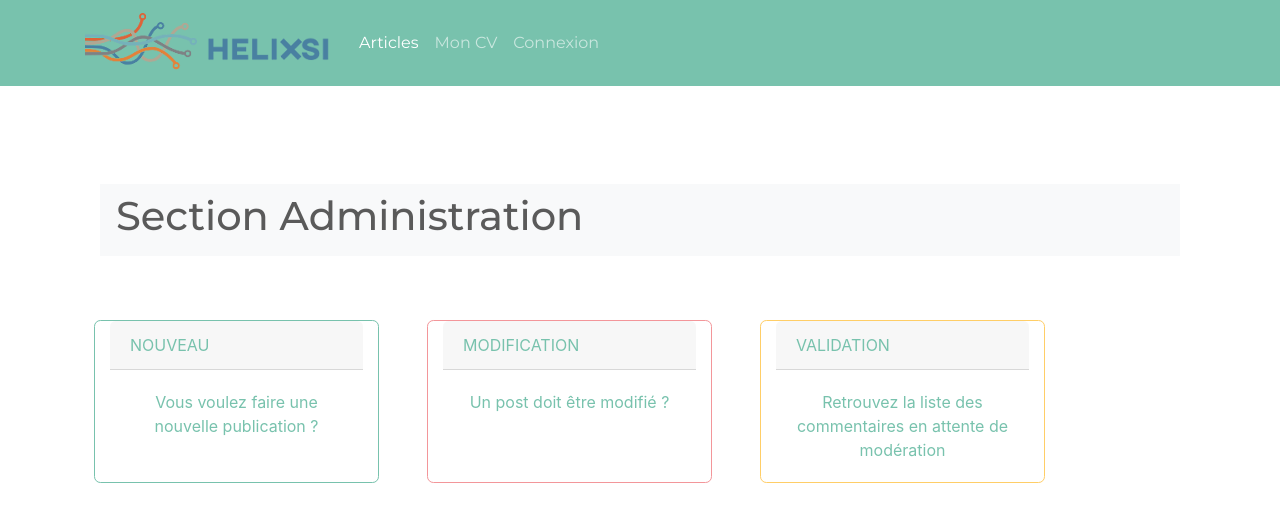
After one commit to Toasted201/OpenClassroom_P05, a PHP site: template View/Back/admin.html.twig in a window 1280 px wide. The commit adds this page. Shown: the top 522 px of the page. Run offline with PHP 8.4, Linux system fonts and the light colour scheme; the template is opened without the code that fills it, so the values that code supplies are empty; some libraries are stand-ins or nearby versions.

Commit message:
Pade Admin + add BackController

```diff
--- a/Controller/FrontController.php
+++ b/Controller/FrontController.php
@@ -70,11 +70,6 @@ class FrontController extends BaseController
     public function curriculum()
     {
         echo $this->render('Front/cv.html.twig', []);
-    }
-
-    public function admin()
-    {
-        echo $this->render('Admin/admin.html.twig', []);
     }
 
     public function contact() //TODO optionnel : "à mettre dans un service"
--- /dev/null
+++ b/View/Back/admin.html.twig
@@ -0,0 +1,28 @@
+{% extends "Template/baseBack.html.twig" %}
+
+{% block title %}Administration{% endblock %}
+
+{% block content %}
+    <div class="bs-component">
+    <div class="row">
+              <a class="card col-12 col-md-3 mx-4 border-primary mb-3" href="?action=addPost">
+                <div class="card-header">NOUVEAU</div>
+                <div class="card-body">
+                  <p class="card-text text-center">Vous voulez faire une nouvelle publication ?</p>
+                </div>
+              </a>
+              <a class="card col-12 col-md-3 mx-4 border-secondary mb-3" href="?action=editPost">
+                <div class="card-header">MODIFICATION</div>
+                <div class="card-body">
+                  <p class="card-text text-center">Un post doit être modifié ?</p>
+                </div>
+              </a>
+              <a class="card col-12 col-md-3 mx-4 border-warning mb-3" href="?action=validComment">
+                <div class="card-header">VALIDATION</div>
+                <div class="card-body">
+                  <p class="card-text text-center">Retrouvez la liste des commentaires en attente de modération</p>
+                </div>
+              </a>
+             </div>
+    </div>
+{% endblock %}
--- /dev/null
+++ b/View/Template/baseBack.html.twig
@@ -0,0 +1,58 @@
+<!DOCTYPE html>
+<head>
+    <meta charset="utf-8">
+    <meta http-equiv="X-UA-Compatible" content="IE=edge">
+    <title>{% block title %}{% endblock %}</title>
+    <meta name="description" content="">
+    <meta name="viewport" content="width=device-width, initial-scale=1">
+    <link rel="stylesheet" href="css/bootstrap.css" media="screen">
+    <link rel="stylesheet" href="css/custom.min.css">
+</head>
+
+<body>
+
+
+<div class="navbar navbar-expand-lg fixed-top navbar-dark bg-primary">
+    <div class="container">
+        <a class="navbar-brand" href="?action="><img src="img/logo.png" alt="helixsi"></img></a>
+        <button class="navbar-toggler" type="button" data-toggle="collapse" data-target="#navbarSupportedContent" aria-controls="navbarSupportedContent" aria-expanded="false" aria-label="Toggle navigation">
+        <span class="navbar-toggler-icon"></span>
+        </button>
+        <div class="collapse navbar-collapse" id="navbarSupportedContent">
+            <ul class="navbar-nav mr-auto">
+                <li class="nav-item active">
+                  <a class="nav-link" href="?action=posts">Articles <span class="sr-only">(current)</span></a>
+                </li>
+                <li class="nav-item">
+                    <a class="nav-link" href="?action=curriculum">Mon CV<span class="sr-only">(current)</span></a>
+                  </li>
+                <li class="nav-item">
+                    {% if firstName is empty %}<a class="nav-link" href="?action=authentification">Connexion <span class="sr-only">(current)</span></a>
+                    {% else %} <a class="nav-link" href="?action=deconnexion"> Déconnexion ( {{firstName}}) </a>
+                    {% endif %}
+                </li>
+
+            </ul>
+        </div>
+    </div>
+</div>
+
+<div class="bs-docs-section clearfix">
+    <div class="container">
+        <div class="col">
+            <div class="bs-component">
+                <nav class="navbar navbar-expand-lg navbar-light bg-light">
+                    <h1>Section Administration</h1>
+                </nav>
+            </div>
+        </div>
+    </div>
+</div>
+
+<div class="container">
+    <div class="bs-docs-section"> <!--contenu-->
+            <div id="content">{% block content %}{% endblock %}</div>
+    </div>
+</div>
+</body>
+</html>
--- a/public/index.php
+++ b/public/index.php
@@ -1,6 +1,7 @@
 <?php
 
 use Controller\FrontController;
+use Controller\BackController;
 use App\{Request, Session, Router};
 
 // charger autoloader
@@ -19,7 +20,10 @@ $router->pushGet('deconnexion', [FrontController::class, 'deconnexion']);
 $router->pushPost('inscription', [FrontController::class, 'inscription']);
 $router->pushPost('connexion', [FrontController::class, 'connexion']);
 $router->pushGet('curriculum', [FrontController::class, 'curriculum']);
-$router->pushGet('admin', [FrontController::class, 'admin']);
 $router->pushPost('contact', [FrontController::class, 'contact']);
+$router->pushGet('admin', [BackController::class, 'admin']);
+$router->pushGet('addPost', [BackController::class, 'addPost']);
+$router->pushGet('editPost', [BackController::class, 'editPost']);
+$router->pushGet('validComment', [BackController::class, 'validComment']);
 $router->run();
 exit;
```
Also changed, not shown: Controller/BackController.php (added, +33 -0 lines), Model/Manager/PostManager.php (+0 -9 lines), View/Admin/admin.html.twig (deleted, +0 -7 lines), View/Back/addPost.html.twig (added, +7 -0 lines), View/Back/editPost.html.twig (added, +7 -0 lines), View/Back/validComment.html.twig (added, +7 -0 lines).
